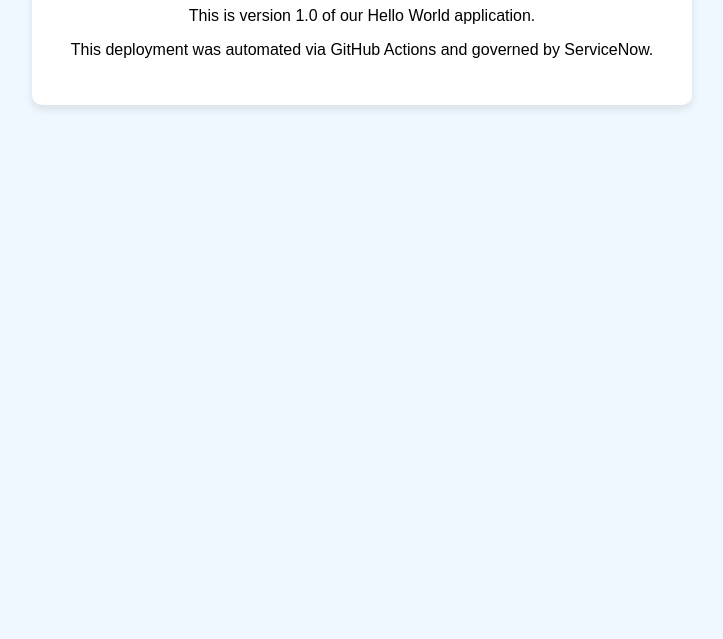
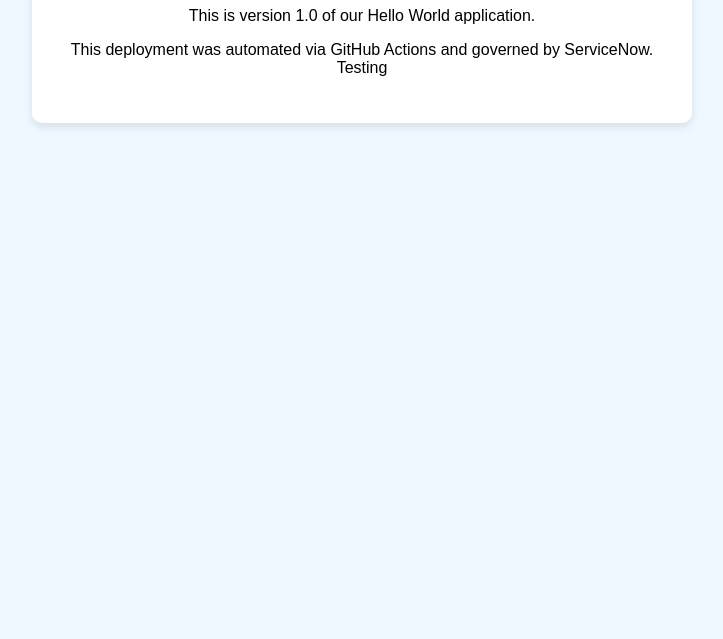
Before and after one commit to KOTISWAROOP/johnwick-servicenow-devops-demo, a plain HTML site: page index.html in a window 1280 px wide. Shown: the part 161-800 px from the top of the page, without its empty margins (278-1001 px from the left). Drawn offline with Linux system fonts and the light colour scheme.

```diff
--- a/index.html
+++ b/index.html
@@ -14,7 +14,7 @@
     <div class="container">
         <h1>ServiceNow DevOps Demo</h1>
         <p>This is version 1.0 of our Hello World application.</p>
-        <p>This deployment was automated via GitHub Actions and governed by ServiceNow.</p>
+        <p>This deployment was automated via GitHub Actions and governed by ServiceNow. Testing</p>
     </div>
 </body>
 </html>
```
